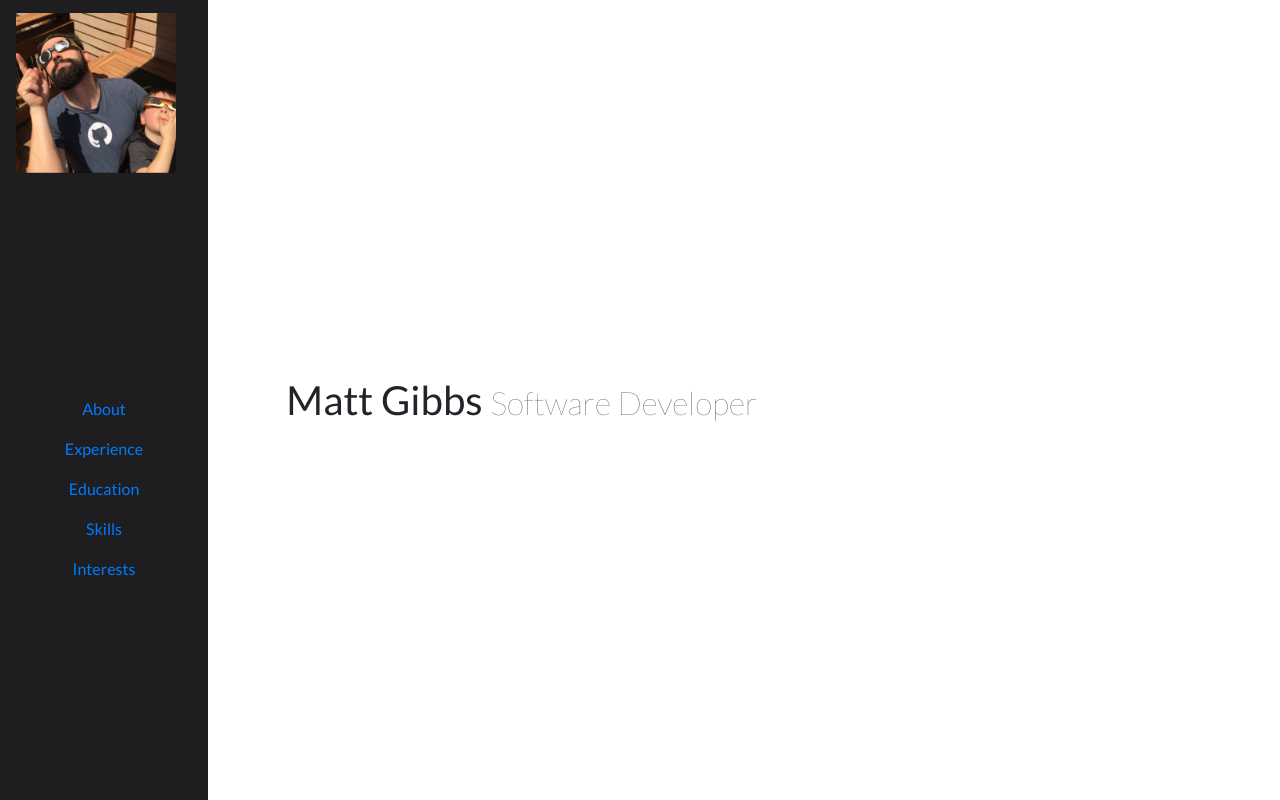
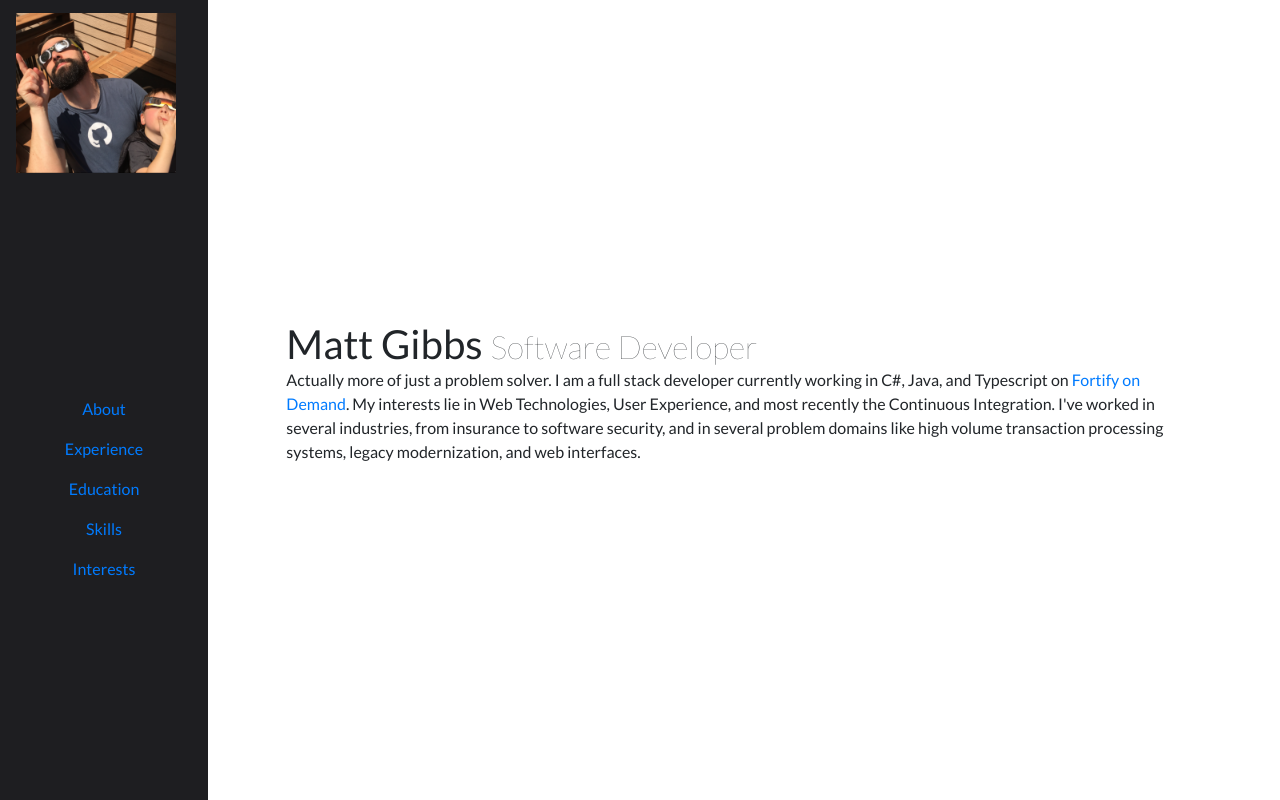
Before and after one commit to mtgibbs/mtgibbs.xyz, an Angular app: page / in a window 1280 px wide. Shown: the top 800 px of the page. Built offline with nearby package versions, Linux system fonts and the light colour scheme.

Commit message:
Flavor text

```diff
--- a/src/app/app.component.html
+++ b/src/app/app.component.html
@@ -10,6 +10,13 @@
                         Matt Gibbs
                         <small>Software Developer</small>
                     </h1>
+
+                    <p>
+                        Actually more of just a problem solver. I am a full stack developer currently working in C#, Java, and Typescript
+                        on <a href="https://ams.fortify.com">Fortify on Demand</a>. My interests lie in Web Technologies, User Experience,
+                        and most recently the Continuous Integration. I've worked in several industries, from insurance to software security, and
+                        in several problem domains like high volume transaction processing systems, legacy modernization, and web interfaces.
+                    </p>
                 </div>
             </section>
 
```
